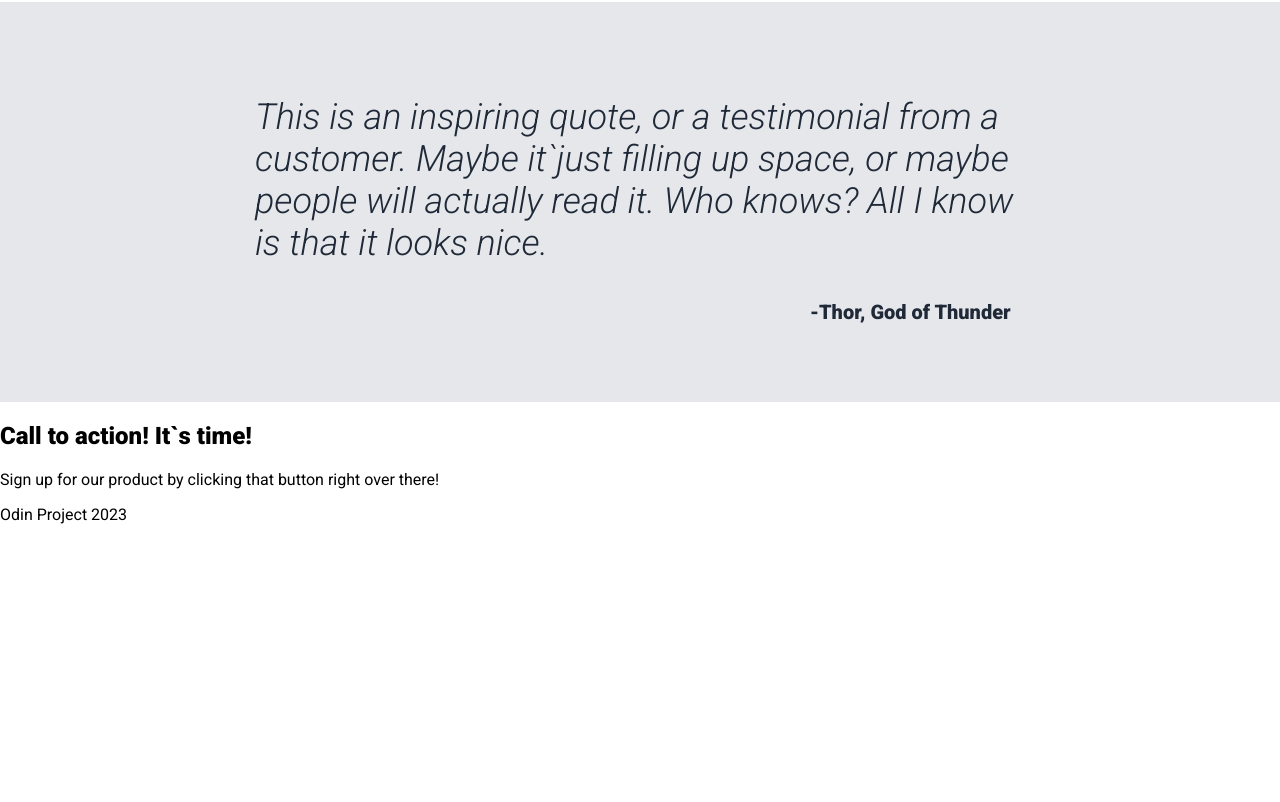
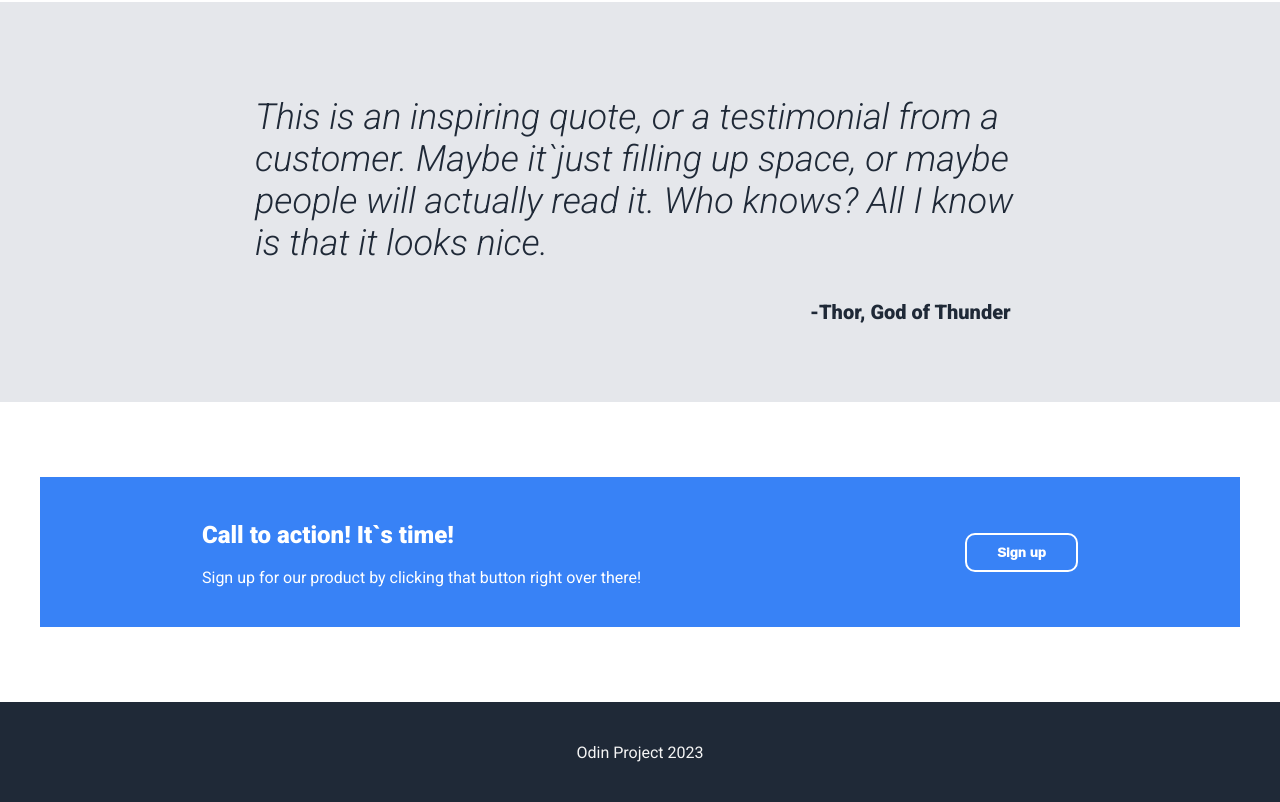
Before and after one commit to oxamyt/Landing-Page, a plain HTML site: page index.html in a window 1280 px wide. Shown: the part 948-1750 px from the top of the page. Before the commit the page ends 1472 px from the top, so only its background shows below. Drawn offline with Linux system fonts and the light colour scheme.

Commit message:
create-call-footer-section

```diff
--- a/index.html
+++ b/index.html
@@ -30,7 +30,7 @@
             <div class="content">
                 <h1>This Website is awesome</h1>
                 <p class="hero-text">This website has some subtext that goes here under the main title. It`s a smaller font and the color is lower contrast</p>
-                <button type="button">Sign up</button>
+                <button class="hero-button" type="button">Sign up</button>
             </div>
             <div class="placeholder">
                 <div class="placeholder-text">This is a placeholder for an image</div>
@@ -68,8 +68,11 @@
     </div>
     <div class="call">
         <div class="info">
+            <div class="call-text">
             <h2>Call to action! It`s time!</h2>
             <p>Sign up for our product by clicking that button right over there!</p>
+        </div>
+        <div class="button"><button class="sign-button" type="button">Sign up</button></div>
         </div>
     </div>
     <div class="footer">
--- a/style.css
+++ b/style.css
@@ -75,7 +75,7 @@ a{
     align-items: center;
 }
 
-button{
+.hero-button{
     color:white;
     background-color: #3882F6;
     border: 0;
@@ -139,3 +139,39 @@ button{
     font-size: 20px;
     font-weight: bold;
 }
+
+.call{
+    height: 300px;
+    display: flex;
+    justify-content: center;
+    align-items: center;
+}
+
+.info{
+    width: 1200px;
+    height: 150px;
+    background-color: #3882F6;
+    display: flex;
+    justify-content: space-around;
+    align-items: center;
+    color: white;
+}
+
+.sign-button{
+    text-decoration: none;
+    color:white;
+    background-color: #3882F6;
+    border: solid white 2px;
+    border-radius: 10px;
+    padding:10px 30px;;
+    font-weight: 1000;
+}
+
+.footer{
+    height: 100px;
+    display: flex;
+    justify-content: center;
+    align-items: center;
+    background-color: #1F2937;
+    color:whitesmoke;
+}
```
